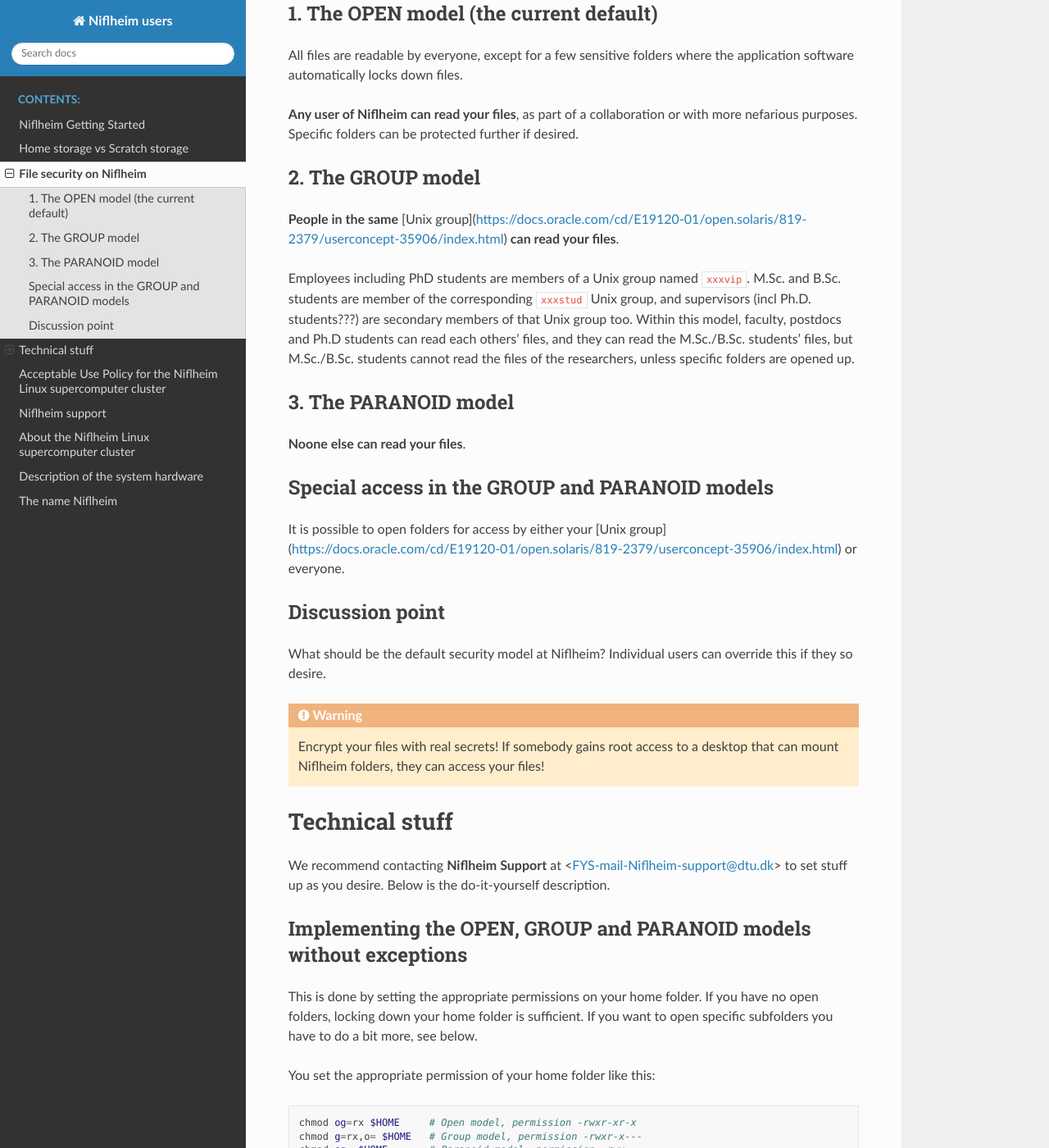
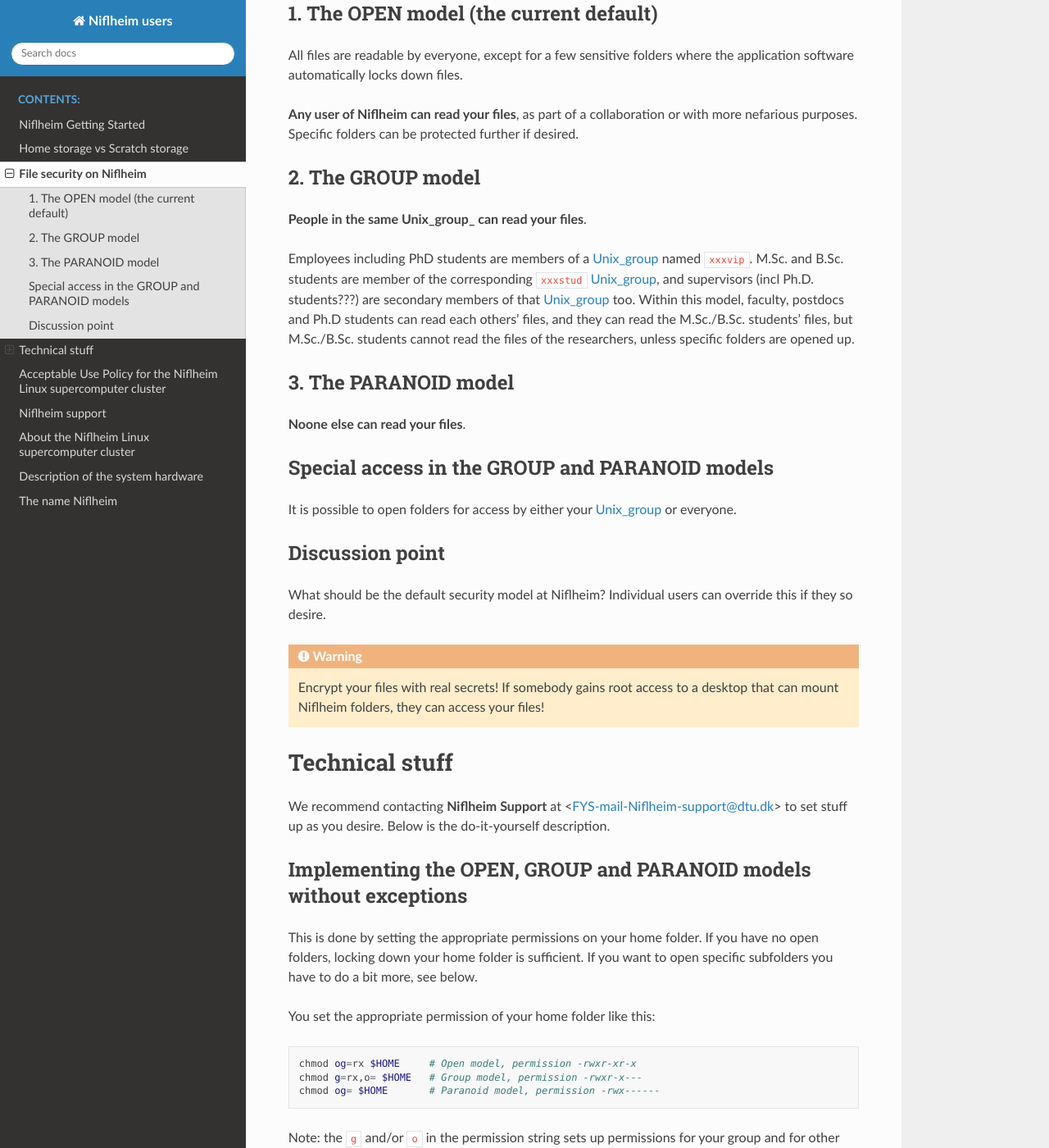
Before and after one commit to OleHolmNielsen/Niflheim_users, a Sphinx documentation site: the page built from docs/File_security_on_Niflheim.rst, in a window 1280 px wide and 1400 px high, scrolled down 352 px. Shown: the whole window at 82% size. Built offline with Sphinx 7.4.7 and the Read the Docs theme 3.1.0, drawn with Linux system fonts in a browser that asks for light colours; some of the changed lines change nothing that is shown; some of the changed text lies outside the part shown.

Commit message:
Minor changes

```diff
--- a/docs/File_security_on_Niflheim.rst
+++ b/docs/File_security_on_Niflheim.rst
@@ -20,14 +20,16 @@
 2. The GROUP model
 -------------------
 
-**People in the same** [Unix group](https://docs.oracle.com/cd/E19120-01/open.solaris/819-2379/userconcept-35906/index.html) **can read your files**.
+**People in the same Unix_group_ can read your files**.
 
-Employees including PhD students are members of a Unix group named ``xxxvip``.
-M.Sc. and B.Sc. students are member of the corresponding ``xxxstud`` Unix group, and supervisors (incl Ph.D. students???) are secondary members of that Unix group too.
+Employees including PhD students are members of a Unix_group_ named ``xxxvip``.
+M.Sc. and B.Sc. students are member of the corresponding ``xxxstud`` Unix_group_, and supervisors (incl Ph.D. students???) are secondary members of that Unix_group_ too.
 Within this model, faculty, postdocs and Ph.D students can read each others' files,
 and they can read the M.Sc./B.Sc. students' files,
 but M.Sc./B.Sc. students cannot read the files of the researchers,
 unless specific folders are opened up.
+
+.. _Unix_group: https://docs.oracle.com/cd/E19120-01/open.solaris/819-2379/userconcept-35906/index.html
 
 3. The PARANOID model
 ----------------------
@@ -37,7 +39,7 @@
 Special access in the GROUP and PARANOID models
 -----------------------------------------------
 
-It is possible to open folders for access by either your [Unix group](https://docs.oracle.com/cd/E19120-01/open.solaris/819-2379/userconcept-35906/index.html) or everyone.
+It is possible to open folders for access by either your Unix_group_ or everyone.
 
 Discussion point
 ----------------
@@ -76,11 +78,13 @@
 
 Note: the ``g`` and/or ``o`` in the permission string sets up permissions for your group and for other users.
 
-Use the [ls command](https://en.wikipedia.org/wiki/Ls) to view your folders:
+Use the ls_command_ to view your folders:
 
 .. code-block:: bash
 
    ls -l $HOME
+
+.. _ls_command: https://en.wikipedia.org/wiki/Ls
 
 Closing specific folders in the OPEN or GROUP models
 ----------------------------------------------------
@@ -133,7 +137,7 @@
      chmod g=rxs,o= shared
 
   Files and subfolder created in ``shared``, or copied there with ``cp``,
-  will belong to the ``xxxstud`` Unix group,
+  will belong to the ``xxxstud`` Unix_group_,
   but files `moved` there (with ``mv``) need to have their group changed with ``chgrp`` before they become readable by ``xxxstud``.
 
 - To make a folder, subfolders or files **readable by everyone**,
```
